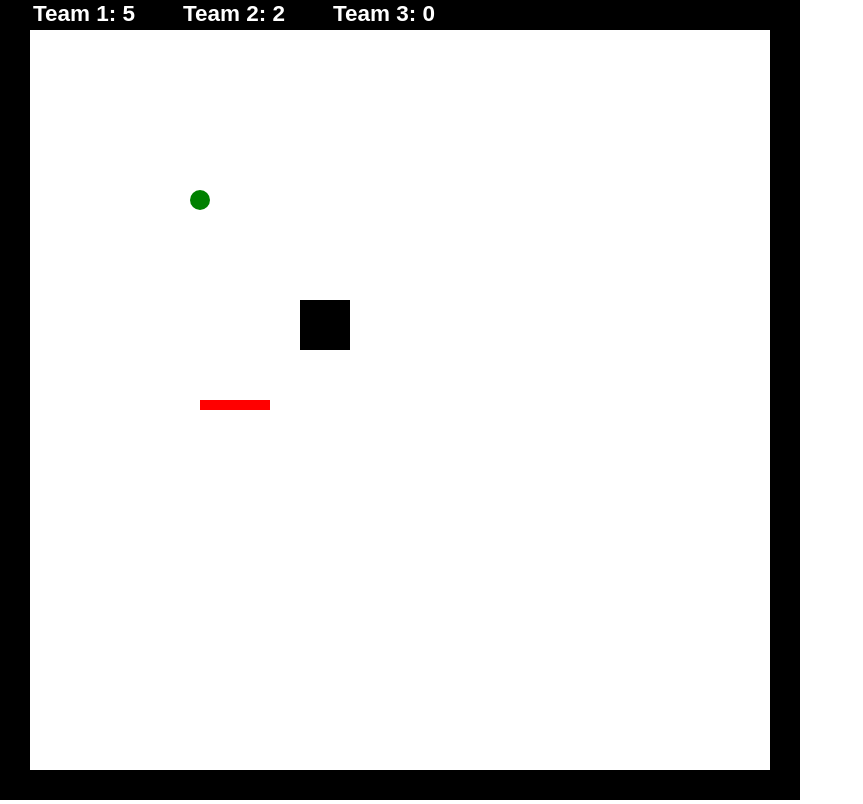
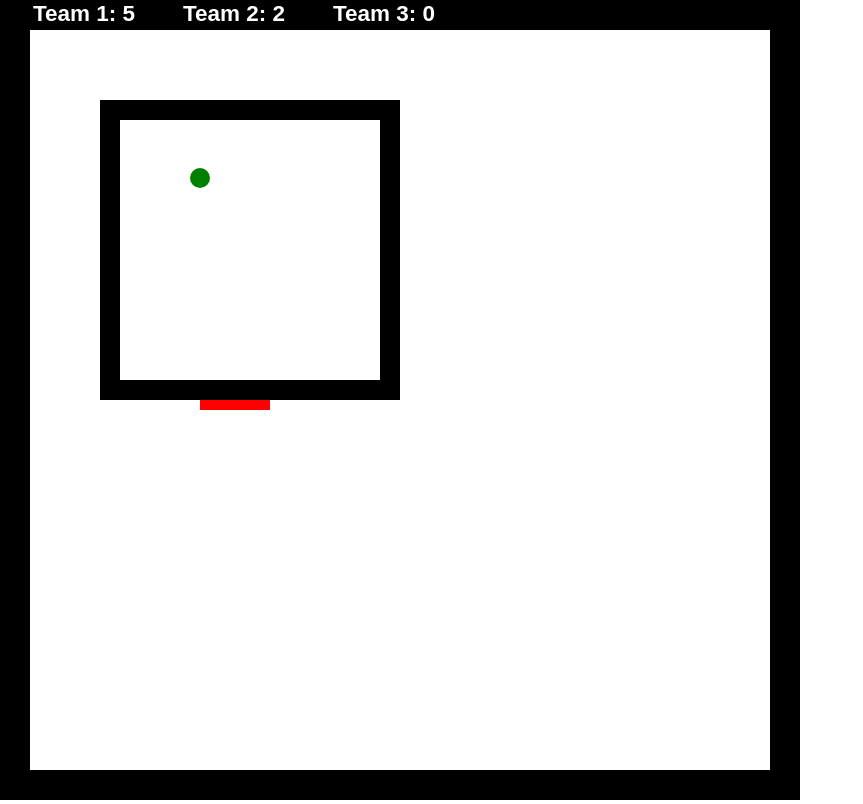
Before and after one commit to acsmars/butterball, a plain HTML site: page index.html in a window 1280 px wide. Shown: the whole page, without its empty margins (0-863 px from the left). Drawn offline with Linux system fonts and the light colour scheme.

Commit message:
Working demo of physics engine. Next step it to implement collision detection by edge of circle instead of center.

```diff
--- a/index.html
+++ b/index.html
@@ -2,6 +2,7 @@
 <html>
 <head>
     <script type="text/javascript" src="js/GraphicsManager.js"></script>
+    <script type="text/javascript" src="js/SimplePhysicsEngine.js"></script>
     <script type="text/javascript" src="js/Ball.js"></script>
     <script type="text/javascript" src="js/Wall.js"></script>
     <script type="text/javascript" src="js/Paddle.js"></script>
@@ -12,10 +13,18 @@
 </body>
 <script type="text/javascript">
     var gfx = new GraphicsManager(document.getElementById("canvas_container"), window.innerHeight, window.innerHeight);
-    var objs = [new wall(300, 300, 50, 50), new ball('green', 200, 200, 10), new paddle(200, 400, 70, 10)];
+    var phs = new SimplePhysicsEngine(window.innerHeight, window.innerHeight, 0);
+    var objs = [new wall(100, 100, 300, 20), new wall(100, 100, 20, 300), new wall(100, 380, 300, 20), new wall(380, 100, 20, 300), new ball('green', 200, 200, 10), new paddle(200, 400, 70, 10)];
     var scores = [0, 0, 0]
     gfx.draw(objs, scores);
     var dir = 2;
+
+    objs[4].vx = 5;
+    objs[4].vy = 6;
+    objs[0].direction = "h";
+    objs[1].direction = "v";
+    objs[2].direction = "h";
+    objs[3].direction = "v";
 
     window.setInterval(function() {
         scores[0] += 1;
@@ -33,8 +42,7 @@
     }, 23421);
 
     window.setInterval(function() {
-        objs[2].x += dir;
-        objs[1].y += dir/2;
+        phs.step(objs, 1);
         gfx.draw(objs, scores);
     }, 10);
 
--- a/js/SimplePhysicsEngine.js
+++ b/js/SimplePhysicsEngine.js
@@ -4,23 +4,23 @@
  */
 var SimplePhysicsEngine = function (pxWidth, pxHeight, debug) {
 
-    var d = 0;
-
     function init(pxWidth, pxHeight, debug) {
         // set default values
         // pxWidth and pxHeight currently do nothing; waiting to implement scaling functionality.
         pxWidth = (typeof pxWidth == 'number' ? pxWidth : 1000);
         phHeight = (typeof pxHeight == 'number' ? pxHeight : 1000);
-        d = (typeof debug == 'number' ? debug : 0);
+        debug = (typeof debug == 'number' ? debug : 0);
     }
 
     /**
      * Log debug output to console with information detailing debug source
-     * @param {String} message Message to be printed to console
+     * @param {Object} message Object to be printed to console
+     * @param {String} cclass Passthrough for class currently calling dlog
      */
-    this.dlog = function (message) {
-        var header = "[" + Date.getHours() + ":" + Date.getMinutes() + ":" + Date.getSeconds() + ":" + Date.getMilliseconds() + "] " + this.constructor.name + ": ";
-        console.log(header + String(message));
+    this.dlog = function (message, cclass) {
+        var now = new Date();
+        var header = "[" + now.getHours() + ":" + now.getMinutes() + ":" + now.getSeconds() + ":" + now.getMilliseconds() + "] " + cclass + ": ";
+        console.log(header + message);
     }
 
     /**
@@ -33,100 +33,104 @@ var SimplePhysicsEngine = function (pxWidth, pxHeight, debug) {
         // TODO: For now, this will only handle ball/wall collisions (i.e. simple reflections only)
         // will need to be improved for odd shapes/momentums in future
         var index, len;
-        if (d > 0) {
-                dlog("Iterating across " + String(objects.length) + " objects.");
-            }
+        if (debug > 0) {
+                this.dlog("Iterating across " + String(objects.length) + " objects.", "SimplePhysicsEngine");
+        }
+
         for (index = 0, len = objects.length; index < len; ++index) {
             // Determine new positions
-            // TODO: Correct accessor for physics object properties?
-            objects[index].x += objects[index].vx * time;
-            objects[index].y += objects[index].vy * time;
+            if (objects[index].type == "ball") {
+                objects[index].x += objects[index].vx * time;
+                objects[index].y += objects[index].vy * time;
+            }
         }
+
+        // Create clone destination array for holding new attributes
+        // (Prevents ignoring collision with 2 objects simultaneously)
+        var newObjects = JSON.parse(JSON.stringify(objects));
+
         // Check for collisions in new positions
         var index2, len2;
-        var newObjects = [];
-        for (index = 0, len = objects.length; index < len, ++index) {
-            if (d > 0) {
-                dlog("Iterating object " + String(index));
+
+        for (index = 0, len = objects.length; index < len; ++index) {
+            if (debug > 0) {
+                this.dlog("Iterating object " + String(index), "SimplePhysicsEngine");
             }
-            if (d > 1) {
-                dlog("Object " String(index) + " started iteration at [" String(objects[index].x) + "," + String(objects[index].y) + "]");
+            if (debug > 1) {
+                this.dlog("Object " + String(index) + " started iteration at [" + String(objects[index].x) + "," + String(objects[index].y) + "]", "SimplePhysicsEngine");
             }
-            // TODO: Correct accessor for physics object properties?
             // TODO: Determine wall side hit as opposed to declaring wall direction
-            // TODO: Instanceof vs. object.type declaration
-            if (objects[index2] instanceof Ball) {
-                for (index2 = 0, len2 = objects.length; index2 < len2, ++index2) {
+            if (objects[index].type == "ball") {
+                for (index2 = 0, len2 = objects.length; index2 < len2; ++index2) {
                     // Objects don't collide with selves
                     if (index == index2) {
                         continue;
                     }
                     // Ignore ball/ball collisions
                     // TODO: Do not ignore in future
-                    else if (objects[index2] instanceof Ball) {
-                        if (d > 0) {
-                            dlog("Ignoring second ball object " + String(index2));
+                    else if (objects[index2].type == "ball") {
+                        if (debug > 0) {
+                            this.dlog("Ignoring second ball object " + String(index2), "SimplePhysicsEngine");
                         }
                         continue;
                     }
                     // Check if ball inside wall bounds
                     // TODO: Only 2 physics types
                     // TODO: Ball is currently 1px collision-wise
-                    else if (   (objects[index].x >= objects[index2].x) && \
-                                (objects[index].x <= objects[index2].width) && \
-                                (objects[index].y >= objects[index2].y) && \
-                                (objects[index].y <= objects[index2].height)) {
-                        if (d > 0) {
-                            dlog("Ball object " + String(index) + " collided with Wall object " + String(index2);
+                    else if (   (objects[index].x >= objects[index2].x) &&
+                                (objects[index].x <= objects[index2].x + objects[index2].width) &&
+                                (objects[index].y >= objects[index2].y) &&
+                                (objects[index].y <= objects[index2].y + objects[index2].height)) {
+                        if (debug > 0) {
+                            this.dlog("Ball object " + String(index) + " collided with Wall object " + String(index2), "SimplePhysicsEngine");
                         }
-                        // Move to new array (if haven't already) for holding new attributes
-                        // (Prevents ignoring collision between 2 objects)
-                        newObjects[index] = (typeof newObjects[index] == "undefined" ? objects[index] : newObjects[index]);
                         // Determine wall direction
                         // TODO: Relapce with angle in radians?
                         if (objects[index2].direction == "v") {
                             // Negate original X velocity
-                            newObjects[index].xv = -(objects[index].xv);
+                            newObjects[index].vx = -1 * objects[index].vx;
                             // Move to true X position from guessed position
                             // See physics calculation document for example diagrams
-                            if (Math.sign(objects[index].xv) == -1) {
-                                newObjects[index].x += 2 * (objects[index].r + abs(objects[index2].x + objects[index2].width - objects[index].x));
+                            if (Math.sign(objects[index].vx) == -1) {
+                                newObjects[index].x += 1 * (objects[index].r + Math.abs(objects[index2].x + objects[index2].width - objects[index].x));
                             }
                             else {
-                                newObjects[index].x += -2 * (objects[index].r + abs(objects[index2].x - objects[index].x));
+                                newObjects[index].x += -1 * (objects[index].r + Math.abs(objects[index2].x - objects[index].x));
                             }
-                            if (d > 1) {
-                                dlog("Moved Ball object " String(index) + " along X axis by " String(newObjects[index].x - objects[index].x) + " units" );
+                            if (debug > 1) {
+                                this.dlog("Moved Ball object " + String(index) + " along X axis by " + String(newObjects[index].x - objects[index].x) + " units", "SimplePhysicsEngine");
                             }
                         }
                         else {
                             // Negate original Y velocity
-                            newObjects[index].yv = -(objects[index].yv);
+                            newObjects[index].vy = -1 * objects[index].vy;
                             // Move to true Y position from guessed position
                             // See physics calculation document for example diagrams
-                            if (Math.sign(objects[index].yv) == -1) {
-                                newObjects[index].y += 2 * (objects[index].r + abs(objects[index2].y + objects[index2].height - objects[index].y));
+                            if (Math.sign(objects[index].vy) == -1) {
+                                newObjects[index].y += 1 * (objects[index].r + Math.abs(objects[index2].y + objects[index2].height - objects[index].y));
                             }
                             else {
-                                newObjects[index].y += -2 * (objects[index].r + abs(objects[index2].y - objects[index].y));
-                            }s[index].y));
-                            if (d > 1) {
-                                dlog("Moved Ball object " String(index) + " along Y axis by " String(newObjects[index].y - objects[index].y) + " units" );
+                                newObjects[index].y += -1 * (objects[index].r + Math.abs(objects[index2].y - objects[index].y));
+                            }
+                            if (debug > 1) {
+                                this.dlog("Moved Ball object " + String(index) + " along Y axis by " + String(newObjects[index].y - objects[index].y) + " units", "SimplePhysicsEngine");
                             }
                         }
                     }
                 }
             }
             else {
-                // Copy other objects over directly
-                if (d > 0) {
-                    dlog("Copying static object " + String(index));
+                // Ignore static objects
+                if (debug > 0) {
+                    this.dlog("Ignoring static object " + String(index), "SimplePhysicsEngine");
                 }
-                newObjects[index] = objects[index];
             }
         }
-        // Now that collisions are done, place new objects back in passed array
-        objects = newObjects;
+        // Copy new elements back into passed-in array
+        // Have do do by index because JavaScript is dumb when handling array references >:(
+        for (index = 0, len = objects.length; index < len; ++index) {
+            objects[index] = newObjects[index];
+        }
     };
 
     init(pxWidth, pxHeight);
--- a/js/Wall.js
+++ b/js/Wall.js
@@ -5,7 +5,8 @@ function wall (x, y, width, height) {
 
 	this.type = "wall";
 	this.x = typeof x !== 'undefined' ? x : 0;
-	this.y = typeof y !== 'undefined' ? x : 0;
+	this.y = typeof y !== 'undefined' ? y : 0;
 	this.width = typeof width !== 'undefined' ? width : 0;
 	this.height = typeof height !== 'undefined' ? height : 0;
+	this.direction = "v";
 }
```
